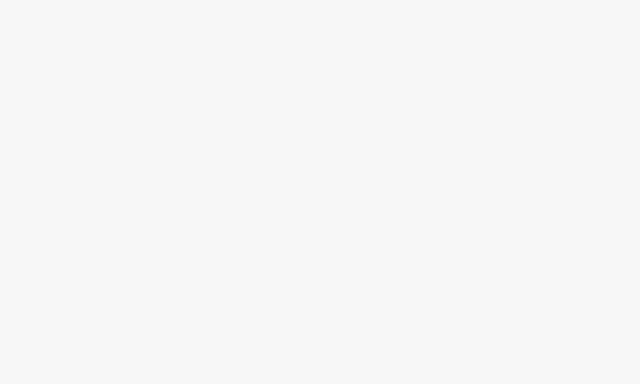
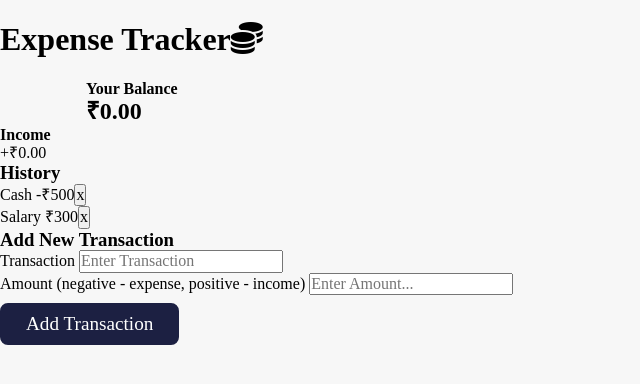
Before and after one commit to aruntutter/expense-tracker, a plain HTML site: page index.html in a window 1280 px wide. Shown: the whole page, without its empty margins (0-640 px from the left). Drawn offline with Linux system fonts and the light colour scheme.

Commit message:
html structure ready

```diff
--- a/index.html
+++ b/index.html
@@ -24,6 +24,41 @@
 </head>
 
 <body>
+  <h1>Expense Tracker<i class="fa-solid fa-coins"></i></h1>
+
+  <div class="container">
+    <h4>Your Balance</h4>
+    <h2 id="balance">₹0.00</h2>
+  </div>
+  <div class="inc-exp-container">
+    <div class="money">
+      <h4>Income</h4>
+      <p id="money-plus" class="money-plus">+₹0.00</p>
+    </div>
+  </div>
+
+  <h3>History</h3>
+  <ul id="list" class="list">
+    <li class="minus">
+      Cash <span>-₹500</span><button class="delete-btn">x</button>
+    </li>
+    <li class="plus">
+      Salary <span>₹300</span><button class="delete-btn">x</button>
+    </li>
+  </ul>
+
+  <h3>Add New Transaction</h3>
+  <form action="#" id="form">
+    <div class="form-control">
+      <label for="transaction">Transaction</label>
+      <input type="transaction" id="transaction" placeholder="Enter Transaction">
+    </div>
+    <div class="form-control">
+      <label for="amount">Amount (negative - expense, positive - income)</label>
+      <input type="number" id="amount" placeholder="Enter Amount...">
+    </div>
+    <button class="btn" type="submit">Add Transaction</button>
+  </form>
 
   <!-- Custom Script -->
   <script src="./scripts/script.js"></script>
```
